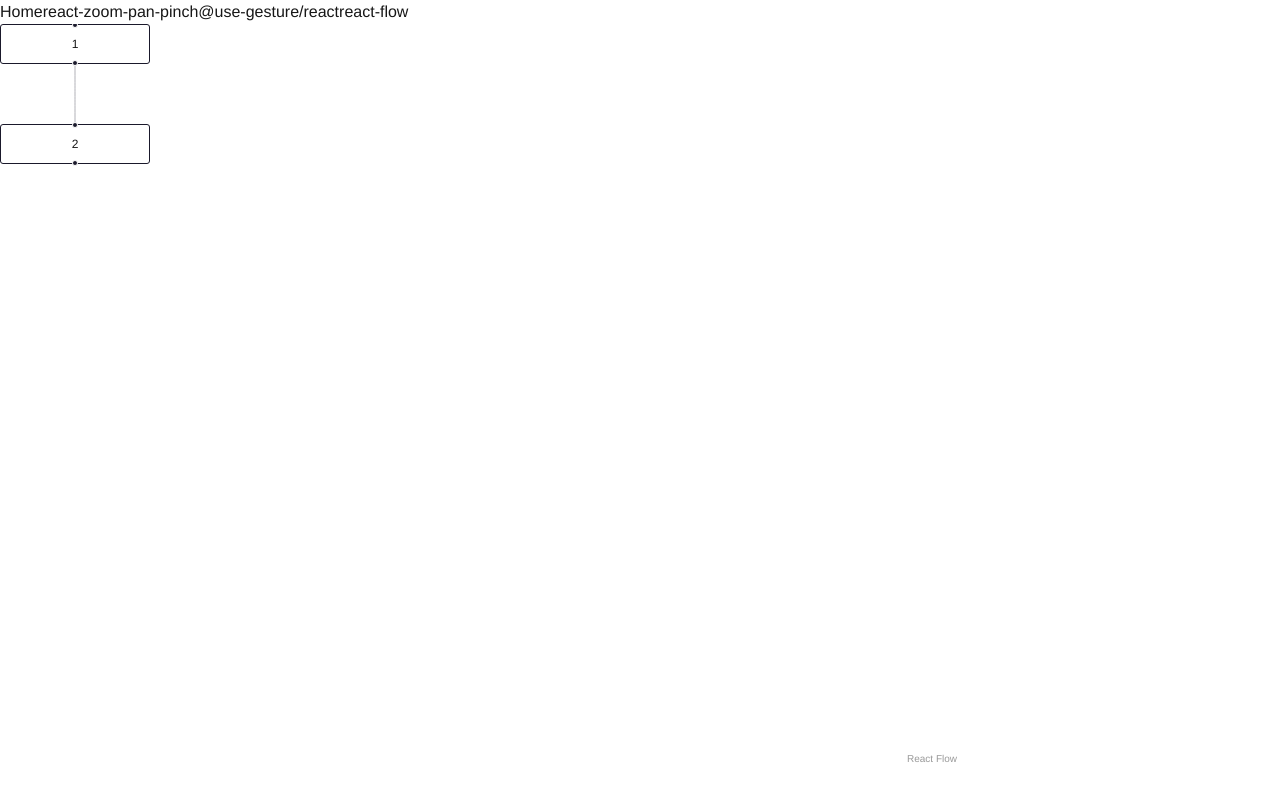
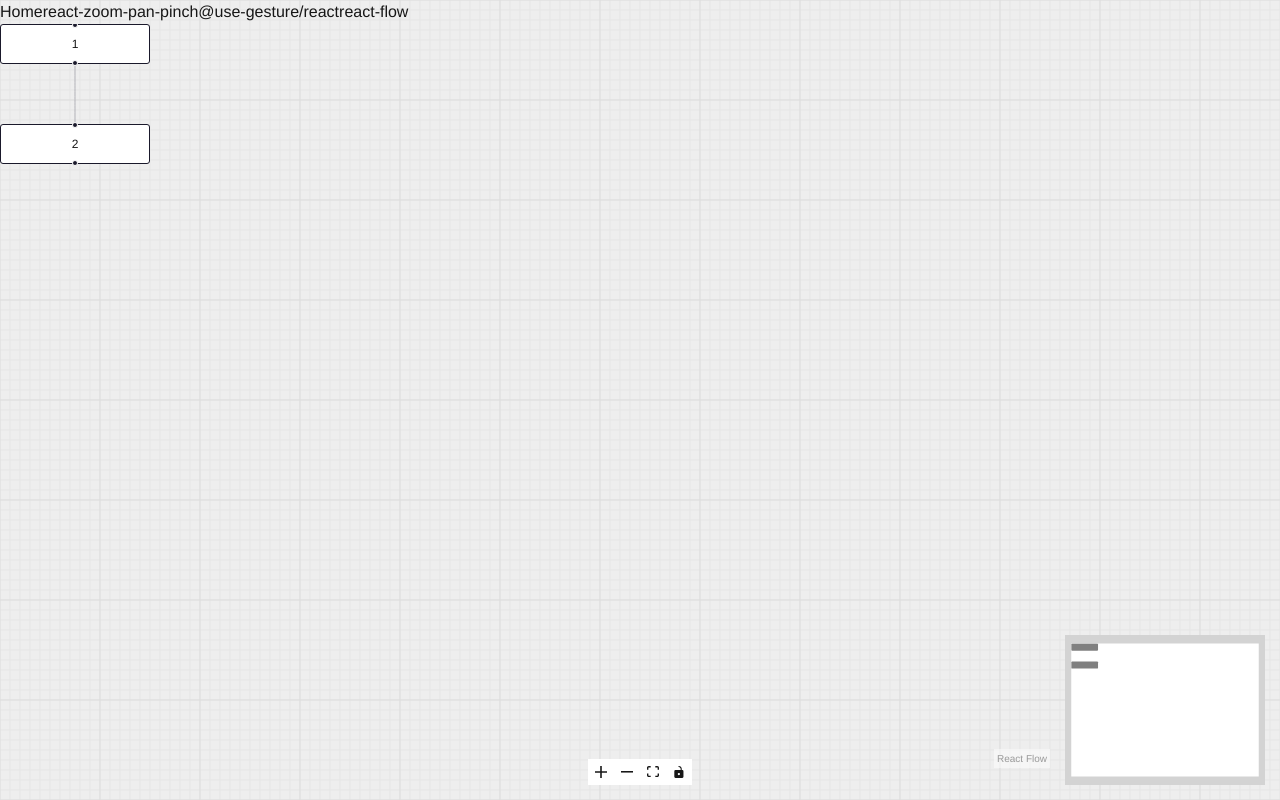
Before and after one commit to Orchemi/zoom-and-pan-poc-playground, a Next.js app: page /react-flow in a window 1280 px wide. Built offline with nearby package versions, Linux system fonts and the light colour scheme.

Commit message:
Feat: react-flow Background 및 Minimap 관련 구현 시도

```diff
--- a/src/components/layout/TmpLayout.tsx
+++ b/src/components/layout/TmpLayout.tsx
@@ -64,7 +64,7 @@ const TmpLayout = ({ children, currentPage }: PropsWithChildren<Props>) => {
       <div className={"flex w-full"}>
         <aside
           className={
-            "left-0 h-[100vh] w-[230px] shrink-0 border border-r-gray-200"
+            "left-0 h-[100vh] w-[230px] shrink-0 border border-r-gray-200 bg-white"
           }
         ></aside>
         <main
--- a/src/components/react-flow/Canvas.tsx
+++ b/src/components/react-flow/Canvas.tsx
@@ -1,6 +1,20 @@
-import { ReactFlow } from "@xyflow/react";
+"use client";
+
+import CanvasBackground from "@/components/react-flow/CanvasBackground";
+import {
+  addEdge,
+  Connection,
+  Controls,
+  MiniMap,
+  ReactFlow,
+  ReactFlowProvider,
+  useEdgesState,
+  useNodesState,
+} from "@xyflow/react";
 
 import "@xyflow/react/dist/style.css";
+
+import { useCallback } from "react";
 
 const initialNodes = [
   { id: "1", position: { x: 0, y: 0 }, data: { label: "1" } },
@@ -8,12 +22,41 @@ const initialNodes = [
 ];
 const initialEdges = [{ id: "e1-2", source: "1", target: "2" }];
 
-const Canvas = () => {
+const CanvasInner = () => {
+  const [nodes, setNodes, onNodesChange] = useNodesState(initialNodes);
+  const [edges, setEdges, onEdgesChange] = useEdgesState(initialEdges);
+
+  const onConnect = useCallback(
+    (params: Connection) => setEdges((eds) => addEdge(params, eds)),
+    [setEdges],
+  );
+
   return (
-    <div style={{ width: "calc(100vw - 320px)", height: "calc(100vh - 56px)" }}>
-      <ReactFlow nodes={initialNodes} edges={initialEdges} />
+    <div style={{ width: "calc(100vw - 230px)", height: "calc(100vh - 56px)" }}>
+      <ReactFlow
+        nodes={nodes}
+        edges={edges}
+        onNodesChange={onNodesChange}
+        onEdgesChange={onEdgesChange}
+        onConnect={onConnect}
+      />
+      <Controls
+        style={{ background: "white" }}
+        orientation={"horizontal"}
+        position={"bottom-center"}
+      />
+      <MiniMap bgColor={"white"} nodeColor={"gray"} maskColor={"lightgray"} />
+      <CanvasBackground />
     </div>
   );
 };
 
+const Canvas = () => {
+  return (
+    <ReactFlowProvider>
+      <CanvasInner />
+    </ReactFlowProvider>
+  );
+};
+
 export default Canvas;
--- /dev/null
+++ b/src/components/react-flow/CanvasBackground.tsx
@@ -0,0 +1,30 @@
+import { Background, BackgroundVariant } from "@xyflow/react";
+
+const CanvasBackground = () => {
+  return (
+    <>
+      <Background
+        id="0"
+        bgColor={"#eeeeee"}
+        variant={BackgroundVariant.Dots}
+        color={"transparent"}
+      />
+
+      <Background
+        id="1"
+        gap={10}
+        color="#e5e5e5"
+        variant={BackgroundVariant.Lines}
+      />
+
+      <Background
+        id="2"
+        gap={100}
+        color="#dddddd"
+        variant={BackgroundVariant.Lines}
+      />
+    </>
+  );
+};
+
+export default CanvasBackground;
```
